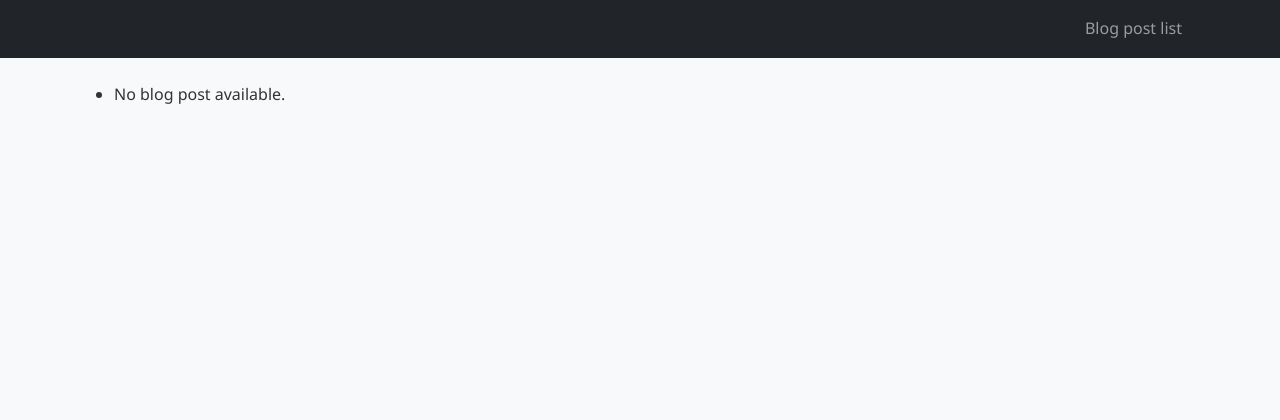
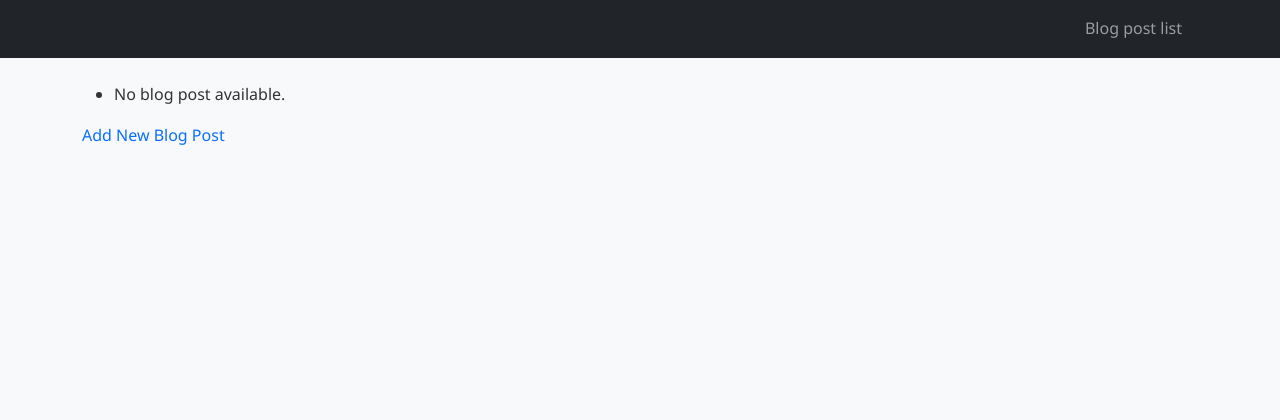
Before and after one commit to BTU-Women-in-AI-Python-course-2025/python_lecture_14, a Django app: page /blog/blog_post_list/ in a window 1280 px wide. Shown: the top 420 px of the page. Run offline with Django 5.2, Linux system fonts and the light colour scheme; data that the repository does not hold is empty.

Commit message:
add blog_post_create

```diff
--- a/Lecture code 1/blog_post/blog/templates/blog_list.html
+++ b/Lecture code 1/blog_post/blog/templates/blog_list.html
@@ -14,4 +14,6 @@
       {% endfor %}
     </ul>
 
+    <a href="{% url 'blog_post_create' %}">Add New Blog Post</a>
+
 {% endblock %}
--- a/Lecture code 1/blog_post/blog/urls.py
+++ b/Lecture code 1/blog_post/blog/urls.py
@@ -1,9 +1,9 @@
 from django.urls import path
-from blog.views import not_found, blog_post_list, blog_post_detail
+from blog.views import not_found, blog_post_list, blog_post_detail, blog_post_create
 
 urlpatterns = [
     path('not_found/', not_found, name='not_found'),
     path('blog_post_list/', blog_post_list, name='blog_post_list'),
     path('blog_post_detail/<int:pk>/', blog_post_detail, name='blog_post_detail'),
-
+    path('blog_post_create/', blog_post_create, name='blog_post_create'),
 ]
--- a/Lecture code 1/blog_post/blog/views.py
+++ b/Lecture code 1/blog_post/blog/views.py
@@ -1,5 +1,7 @@
 from django.shortcuts import render, redirect
-from blog.models import BlogPost
+
+from blog.forms import BlogPostModelForm
+from blog.models import BlogPost, BannerImage
 
 
 def blog_post_list(request):
@@ -13,6 +15,18 @@ def blog_post_detail(request, pk):
         return redirect('not_found')
     return render(request, template_name='blog_detail.html', context={'blog': blog})
 
+def blog_post_create(request):
+    if request.method == 'POST':
+        form = BlogPostModelForm(request.POST, request.FILES)
+        if form.is_valid():
+            blog_post = form.save()
+            banner_image = form.cleaned_data['banner_image']
+            BannerImage.objects.create(blog_post=blog_post, image=banner_image)
+            return redirect('blog_post_list')
+    else:
+        form = BlogPostModelForm()
+    return render(request, template_name='blog_create.html', context={'form': form})
+
 
 def not_found(request):
     return render(request, template_name='404.html')
```
Also changed, not shown: Lecture code 1/blog_post/blog/templates/blog_create.html (added, +19 -0 lines).
